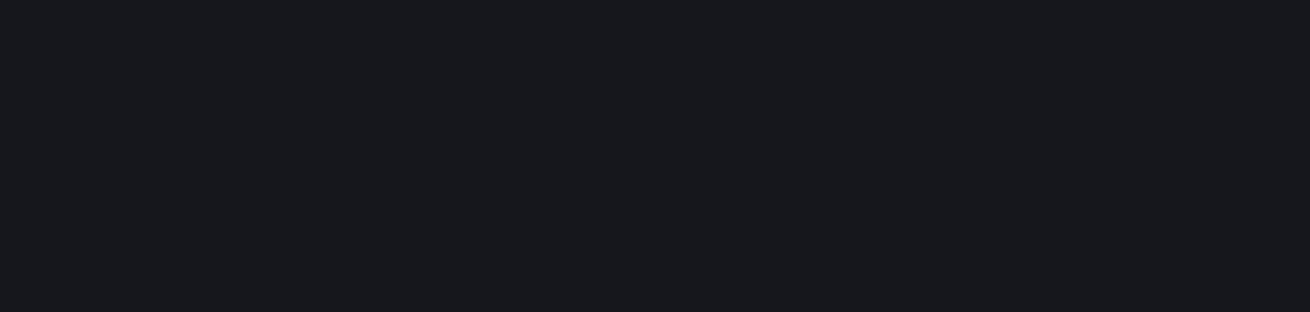
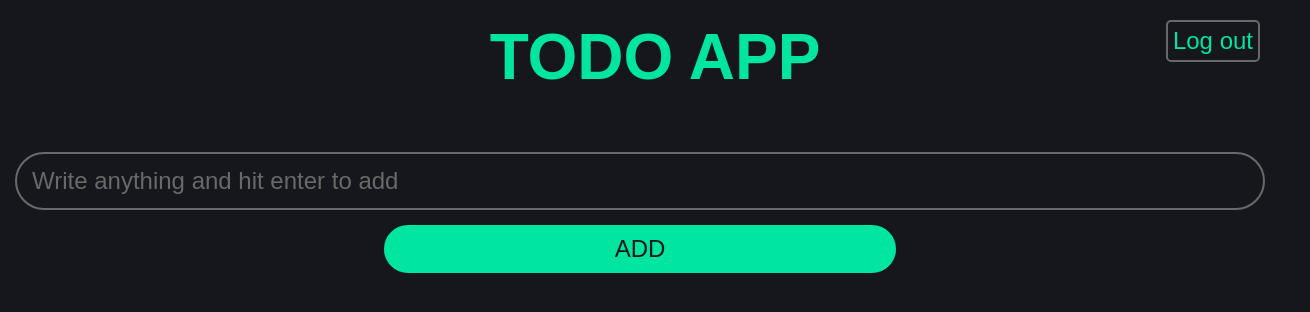
Before and after one commit to 4un01/to-do-list, a React (Vite) app in the folder client/: page /tasks in a window 1280 px wide. Shown: the top 312 px of the page, 1310 px wide, since content can reach past the window. Built offline with nearby package versions, Linux system fonts and the light colour scheme.

Commit message:
Added the starter jsx elements for the /tasks route as well as styled them to how they were before

```diff
--- a/client/src/Tasks.jsx
+++ b/client/src/Tasks.jsx
@@ -1,7 +1,17 @@
+import {useState} from 'react';
+import styles from './Tasks.module.css';
+
 function Tasks(){
     return(
-        <>
-        </>
+        <div>
+            <h1 className={styles.title}>TODO APP</h1>
+            <button className={styles.logoutBtn}>Log out</button>
+
+            <div className={styles.container}>
+                <input type="text" placeholder="Write anything and hit enter to add" className={styles.taskInp}/>
+                <button className={styles.addBtn}>ADD</button>
+            </div>
+        </div>
     );
 };
 
--- /dev/null
+++ b/client/src/Tasks.module.css
@@ -0,0 +1,68 @@
+.title{
+    display: flex;
+    justify-content: center;
+    width: 100%;
+    font-size: 4em;
+    color: #00e5a0;
+    padding: 15px;
+    margin-top: 5px;
+}
+
+.logoutBtn{
+    position: fixed;
+    top: 20px;
+    right: 20px;
+    height: fit-content;
+    width: fit-content;
+    font-size: 1.5rem;
+    background-color: transparent;
+    padding: 5px;
+    font-family: sans-serif;
+    border: 2px solid #696969;
+    border-radius: 5px;
+    color: #00e5a0;
+    cursor: pointer;
+}
+.logoutBtn:hover{
+    background-color: rgba(255, 255, 255, 0.1);
+}
+
+.container{
+    display: flex;
+    flex-direction: column;
+    justify-content: center;
+    align-items: center;
+    gap: 15px;
+}
+
+.taskInp{
+    width: 95%;
+    height: 1em;
+    border-radius: 55px;
+    padding: 15px ;
+    border: 2px solid #696969;
+    background-color: transparent;
+    font-size: 1.5em;
+    color: white;
+}
+
+.taskInp::placeholder{
+    font-size: 1em;
+    color: #696969;
+}
+
+.addBtn{
+   width: 40%;
+   height: 2em;
+   display: flex;
+   justify-content: center;
+   align-items: center;
+   padding: 15px;
+   font-size: 1.5em;
+   font-family: sans-serif;
+   color: #16171C;
+   cursor: pointer;
+   background-color: #00e5a0;
+   border: 2px solid #00e5a0;
+   border-radius: 55px;
+}
```
